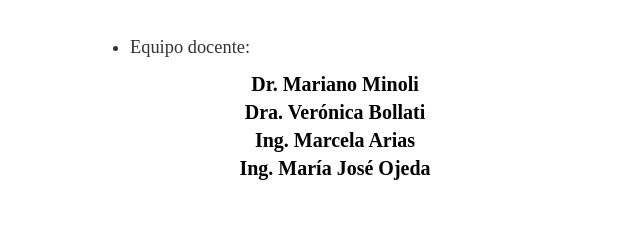
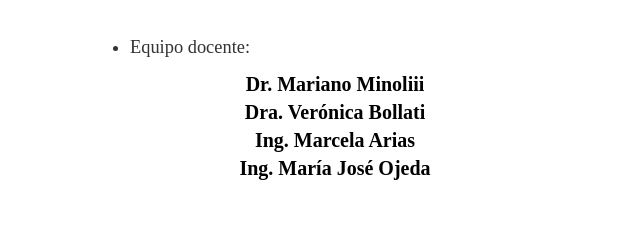
Before and after one commit to Elisa-AB/ProyectoIC, a website: page index.html in a window 1280 px wide. Shown: the part 497-736 px from the top of the page, 305-945 px from the left. Drawn offline with Linux system fonts and the light colour scheme.

Commit message:
Profe Minoliii

```diff
--- a/index.html
+++ b/index.html
@@ -21,7 +21,7 @@
                 <li>Equipo docente:</li>
             </ul>
             <div class="valores-centrados">
-                Dr. Mariano Minoli<br>
+                Dr. Mariano Minoliii<br>
                 Dra. Verónica Bollati<br>
                 Ing. Marcela Arias<br>
                 Ing. María José Ojeda
```
